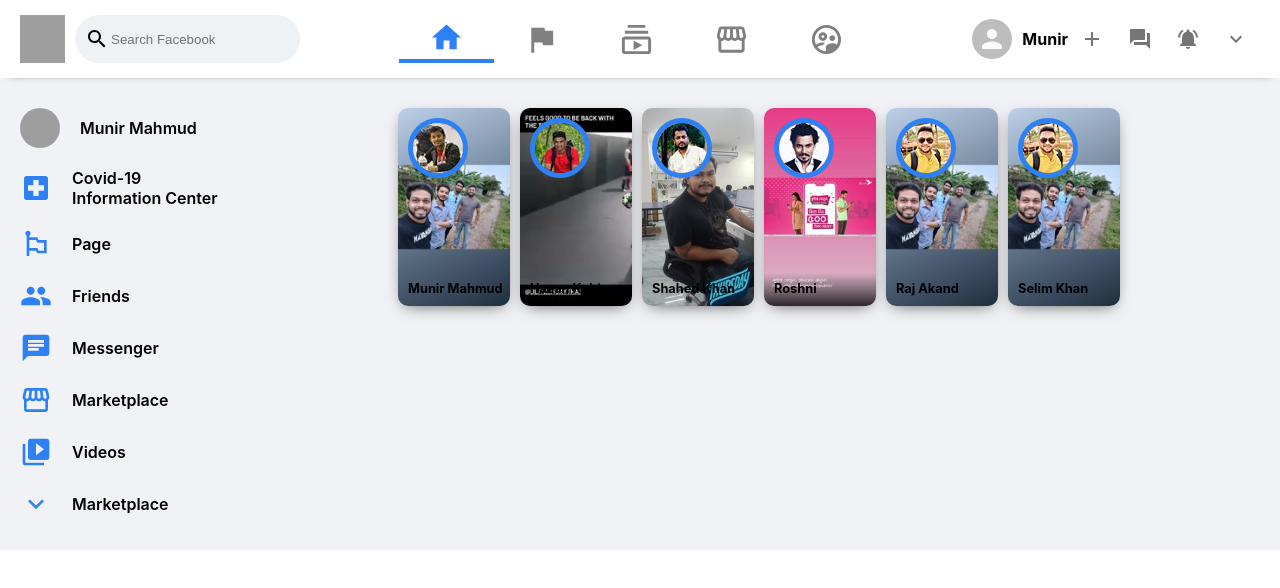
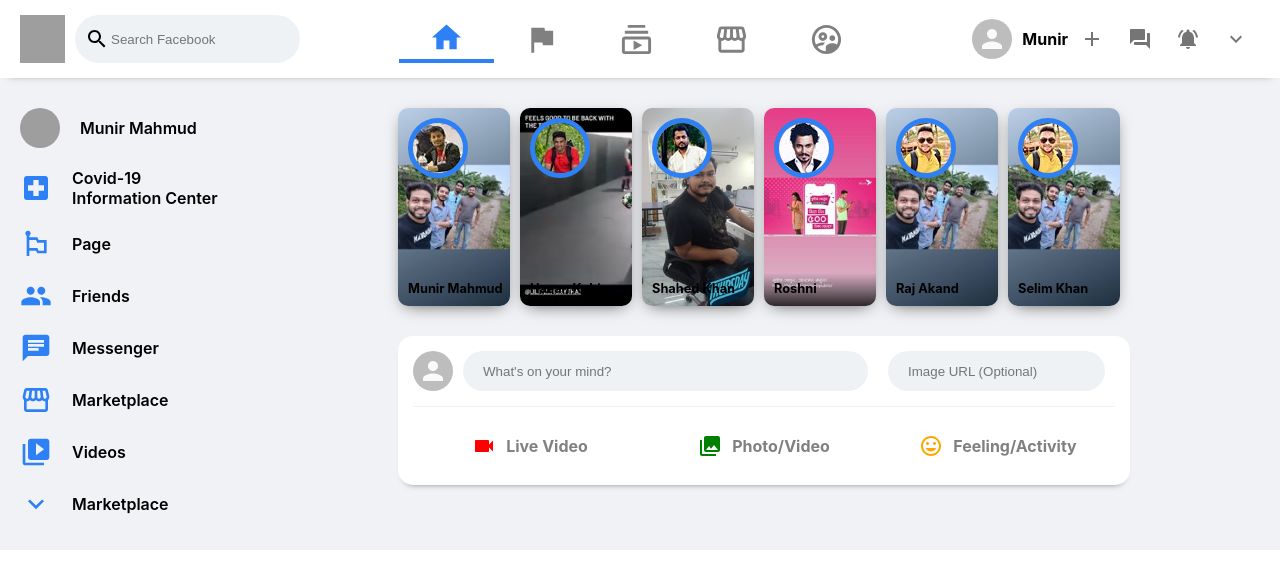
Before and after one commit to munirmahmud/fb-clone, a React (Create React App) app: page / in a window 1280 px wide. Shown: the top 588 px of the page. Built offline with nearby package versions, Linux system fonts and the light colour scheme; grey boxes are pictures that could not be loaded.

Commit message:
Facebook post message component is done

```diff
--- a/src/components/Feed/Feed.js
+++ b/src/components/Feed/Feed.js
@@ -1,10 +1,12 @@
 import React from "react";
 import StoryReel from "./StoryReel";
+import MessageSender from "./MessageSender";
 import './Feed.css';
 
 const Feed = () => {
     return <div className="feed">
         <StoryReel />
+        <MessageSender />
     </div>
 };
 
--- /dev/null
+++ b/src/components/Feed/MessageSender.css
@@ -0,0 +1,50 @@
+.message-sender {
+    margin-top: 30px;
+    flex-direction: column;
+    background-color: #fff;
+    border-radius: 15px;
+    box-shadow: 0 5px 7px -7px rgba(0, 0, 0, 0.75);
+    width: 100%;
+    padding: 15px;
+}
+.message-sender-top {
+    border-bottom: 1px solid #eff2f5;
+    margin-bottom: 15px;
+    padding-bottom: 15px;
+}
+.message-sender-top form {
+    flex: 1;
+}
+.message-sender-top input {
+    outline-width: 0;
+    border: none;
+    padding: 5px 20px;
+    margin: 0 10px;
+    -webkit-border-radius: 30px;
+    -moz-border-radius: 30px;
+    border-radius: 30px;
+    background-color: #eff2f5;
+}
+.message-sender-input {
+    flex: 1
+}
+
+.message-sender-bottom {
+    justify-content: space-evenly;
+}
+.message-sender-option {
+    padding: 12px 20px;
+    align-items: center;
+    color: gray;
+    flex: 1;
+    justify-content: center;
+    cursor: pointer;
+}
+.message-sender-option h3 {
+    font-size: medium;
+    margin-left: 10px;
+}
+.message-sender-option:hover {
+    background-color: #eff2f5;
+    border-radius: 10px;
+}
--- /dev/null
+++ b/src/components/Feed/MessageSender.js
@@ -0,0 +1,51 @@
+import React, {useState} from "react";
+import './MessageSender.css';
+import {Avatar} from "@material-ui/core";
+import VideocamIcon from '@material-ui/icons/Videocam';
+import PhotoLibraryIcon from '@material-ui/icons/PhotoLibrary';
+import InsertEmoticonIcon from '@material-ui/icons/InsertEmoticon';
+
+const MessageSender = () => {
+    const [input, setInput] = useState('');
+    const [imageUrl, setImageUrl] = useState('');
+
+    const handleSubmit = (e) => {
+      e.preventDefault();
+
+
+      setInput("");
+      setImageUrl("")
+    };
+    return (
+        <div className="message-sender d-flex">
+            <div className="message-sender-top d-flex">
+                <Avatar />
+                <form className={"d-flex"}>
+                    <input value={input} onChange={e => setInput(e.target.value)} className={"message-sender-input"} type="text" placeholder={"What's on your mind?"} />
+                    <input value={imageUrl} onChange={e => setImageUrl(e.target.value)} type="text" placeholder={"Image URL (Optional)"} />
+                    <button type={"Submit"} onClick={handleSubmit} hidden>
+                        Hidden Submit
+                    </button>
+                </form>
+            </div>
+
+            <div className="message-sender-bottom d-flex">
+                <div className="message-sender-option d-flex">
+                    <VideocamIcon style={{ color: "red" }} />
+                    <h3>Live Video</h3>
+                </div>
+                <div className="message-sender-option d-flex">
+                    <PhotoLibraryIcon style={{ color: "green" }} />
+                    <h3>Photo/Video</h3>
+                </div>
+
+                <div className="message-sender-option d-flex">
+                    <InsertEmoticonIcon style={{ color: "orange" }} />
+                    <h3>Feeling/Activity</h3>
+                </div>
+            </div>
+        </div>
+    )
+};
+
+export default MessageSender;
```
